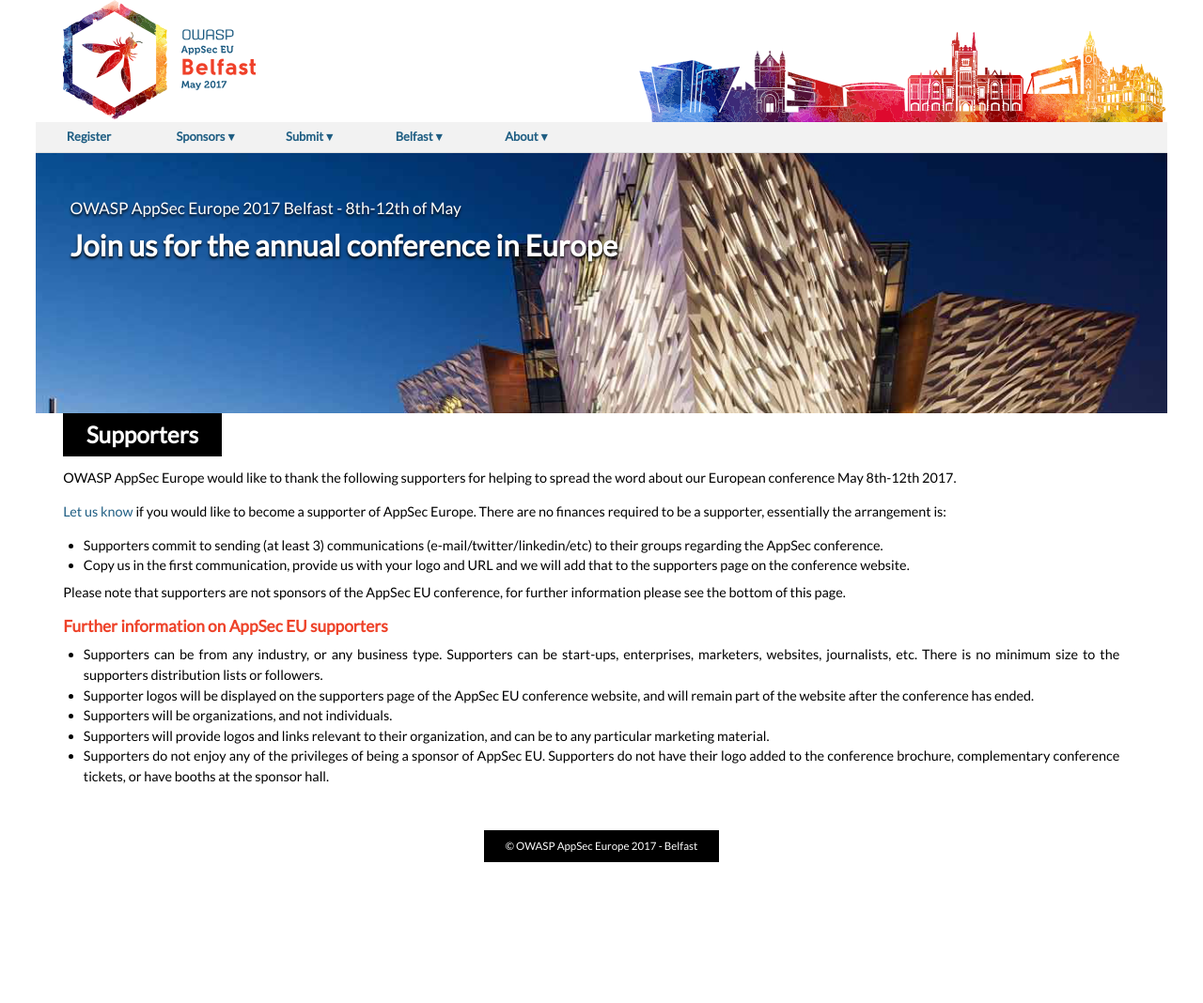
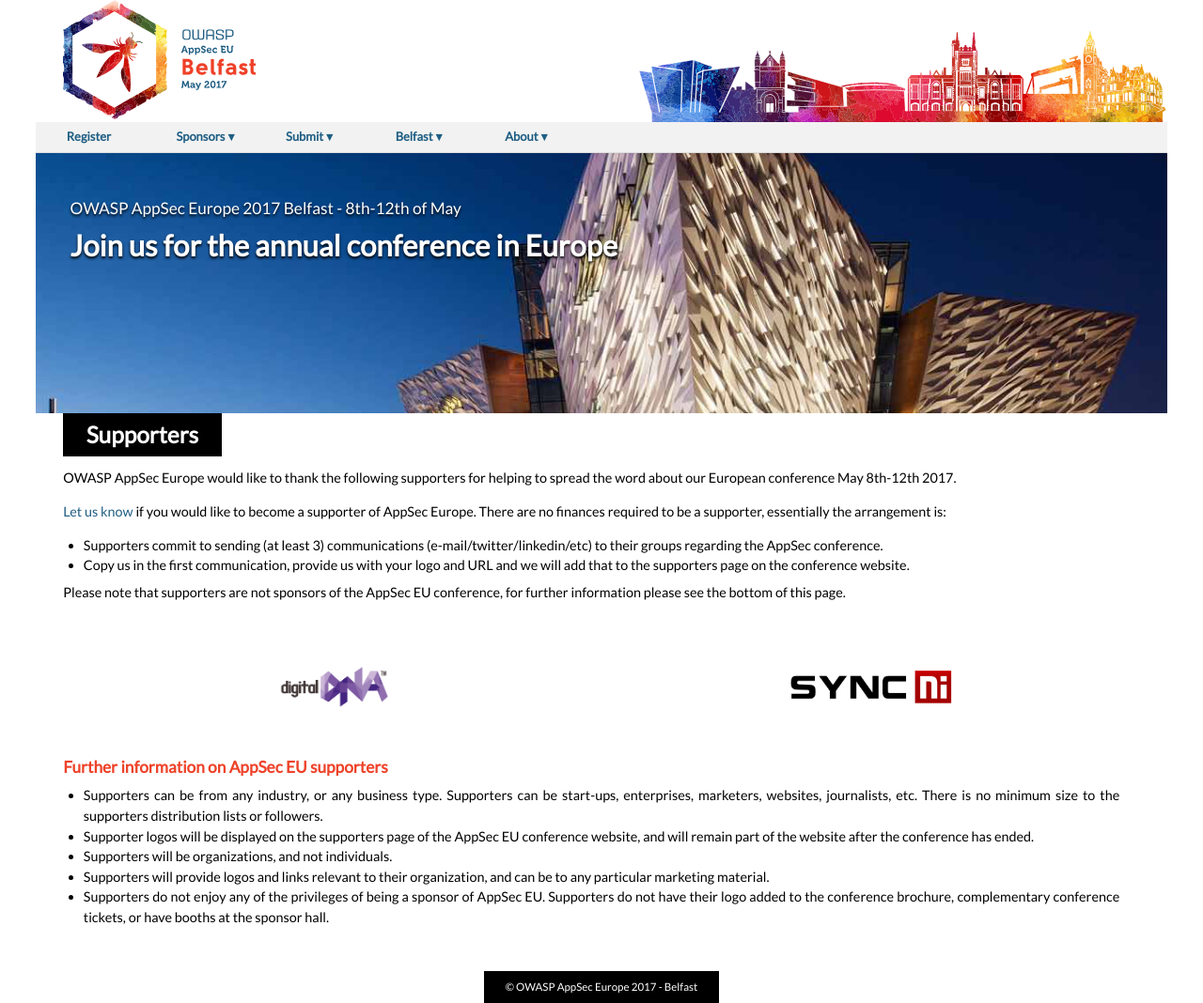
Before and after one commit to OWASP/AppSecEurope2017, a Jekyll site: the page built from about/supporters.md, in a window 1280 px wide. Shown: the whole page at 94% size. Built offline with Jekyll 4.4.1, drawn with Linux system fonts in a browser that asks for light colours; before the commit the page ends 918 px from its top, so only the background shows below that.

Commit message:
supporters

```diff
--- /dev/null
+++ b/_data/supporters.yml
@@ -0,0 +1,2 @@
+- logo: DDNA-2016.png
+- logo: sync_ni.png
--- a/about/supporters.md
+++ b/about/supporters.md
@@ -12,6 +12,11 @@
 
 Please note that supporters are not sponsors of the AppSec EU conference, for further information please see the bottom of this page.
 
+<section class="supporters">
+{% for supporter in site.data.supporters %}
+  <a style="background-image: url(/assets/images/supporters/{{supporter.logo}})"></a>
+{% endfor %}
+</section>
 
 
 
--- a/assets/css/style.scss
+++ b/assets/css/style.scss
@@ -454,8 +454,21 @@
 			&.Gold a {
 				width: 220px;
 			}
+		}
 	}
-}
+	.supporters {
+		display: flex;
+		flex-wrap: wrap;
+		margin: 0;
+		justify-content: space-around;
+		a {
+			height: 150px;
+			width: 180px;
+			background-size: contain;
+			background-repeat: no-repeat;
+			background-position: center center;
+		}
+	}
 
 
 	.sellingpoints {
```
Also changed, not shown: assets/images/supporters/DDNA-2016.png (added), assets/images/supporters/sync_ni.png (added).
